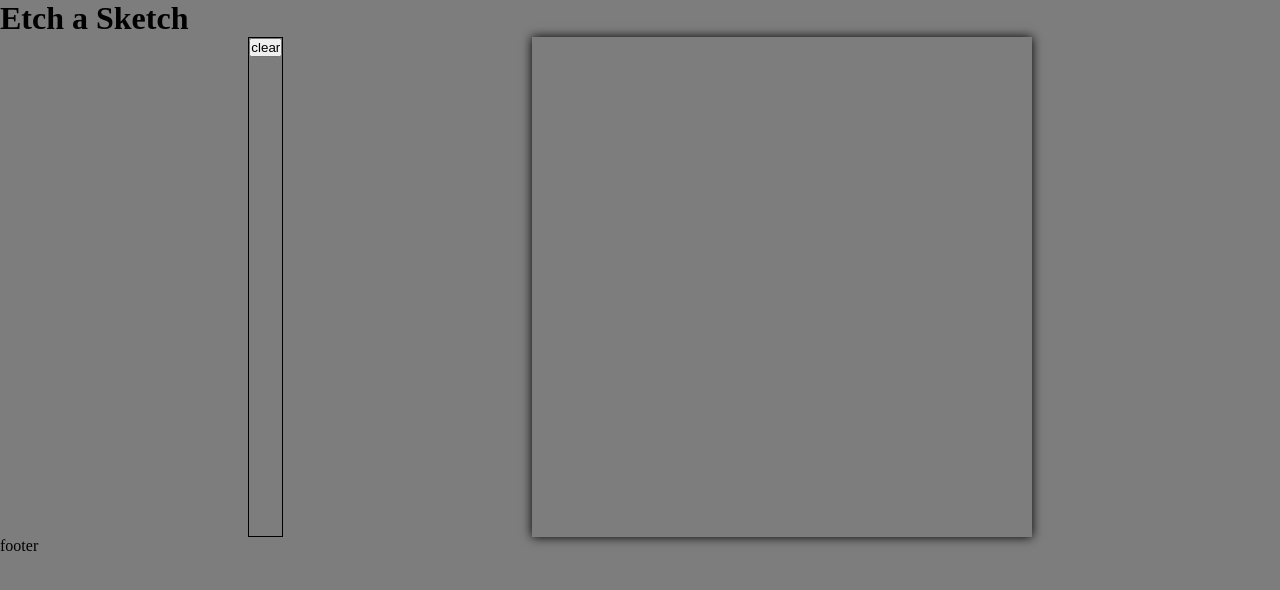
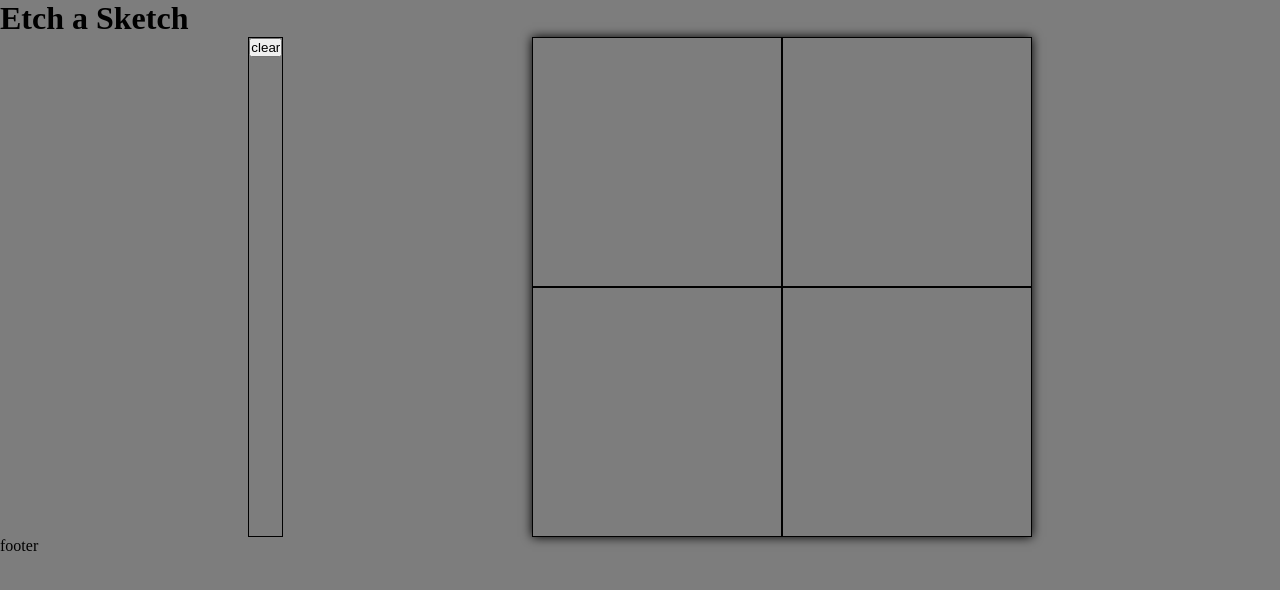
Before and after one commit to taztheprogrammer/Etch-a-Sketch, a plain HTML site: page index.html in a window 1280 px wide. Both pictures are taken after a click on the button "clear". Drawn offline with Linux system fonts and the light colour scheme.

Commit message:
Pixels in grid are all functional.
color function works and pixels injected with JS

```diff
--- a/script.js
+++ b/script.js
@@ -1,29 +1,52 @@
 
 
-/*
-const pixels = document.getElementsByClassName("pixel");
-*/
+//gets the node for canvas div
 const canvas = document.getElementById('canvas');
 
-const one = document.createElement('div');
-one.classList.add('pixel');
-canvas.appendChild(one);
+//creates 4 divs with the class of pixel in the canvas div
+for (let x=0; x<4; x++) {
+    let temp = document.createElement('div');
+    temp.classList.add('pixel');
+    canvas.appendChild(temp);
+}
 
-one.addEventListener('pointerenter', color);
+//create constant 'pixels' a node list containing all pixel elements
+const pixels = document.querySelectorAll('.pixel');
+
+for (let x=0; x<pixels.length; x++) {
+    pixels[x].addEventListener('pointerenter', color);
+}
 
 function color() {
-    one.style.backgroundColor = 'black';
+    event.target.style.backgroundColor = 'black';
 }
 
-
+/*
+what follows is selecting clear button
+implementing clearCanvas function for button
+clearCanvas function which iterates though the pixels nodelist
+and reduces background color
+*/
 const clear = document.getElementById('clear');
 clear.addEventListener('click', clearCanvas);
 
 function clearCanvas() {
-    /*
-   for (let x = 0; x < pixels.length; x++) {
-    pixels[x].style.backgroundColor = '';
-   }
-   */
-  one.style.backgroundColor = "";
+    pixels.forEach(pixel => {
+        pixel.style.backgroundColor = '';
+    });
 }
+
+
+/* copy this
+<body>
+    <main>
+        <div id="control">
+            <button id="clear">clear</button>
+        </div>
+        <div id="canvas">
+        </div>
+    </main>
+    <script src="script.js"></script>
+</body>
+
+*/
--- a/styles.css
+++ b/styles.css
@@ -27,8 +27,7 @@ main {
 .pixel {
     width: 250px;
     height: 250px;
-    /*
-    border: 1px solid black;*/
+    border: 1px solid black;
     cursor: pointer;
 }
 
```
Also changed, not shown: index.html (line endings or trailing spaces).
